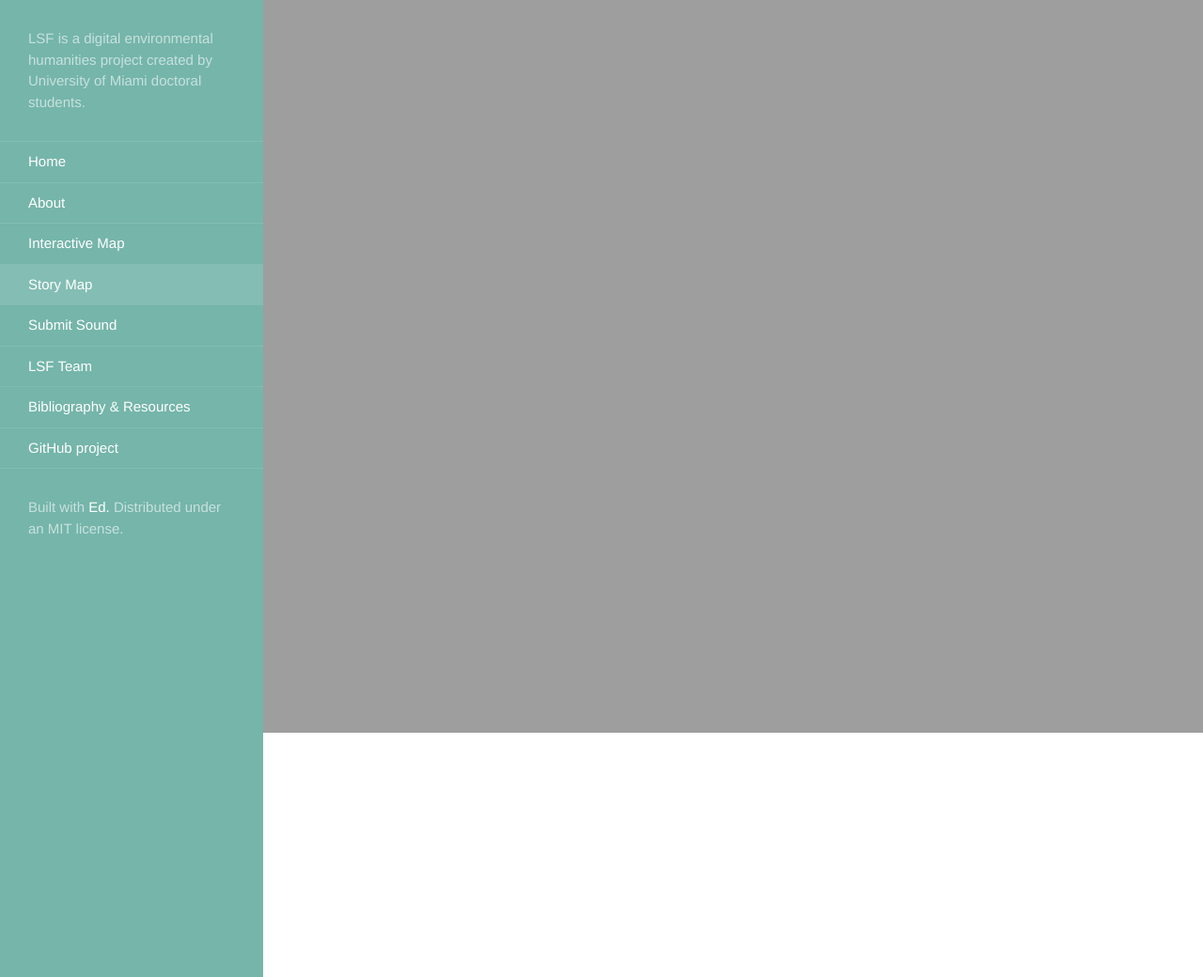
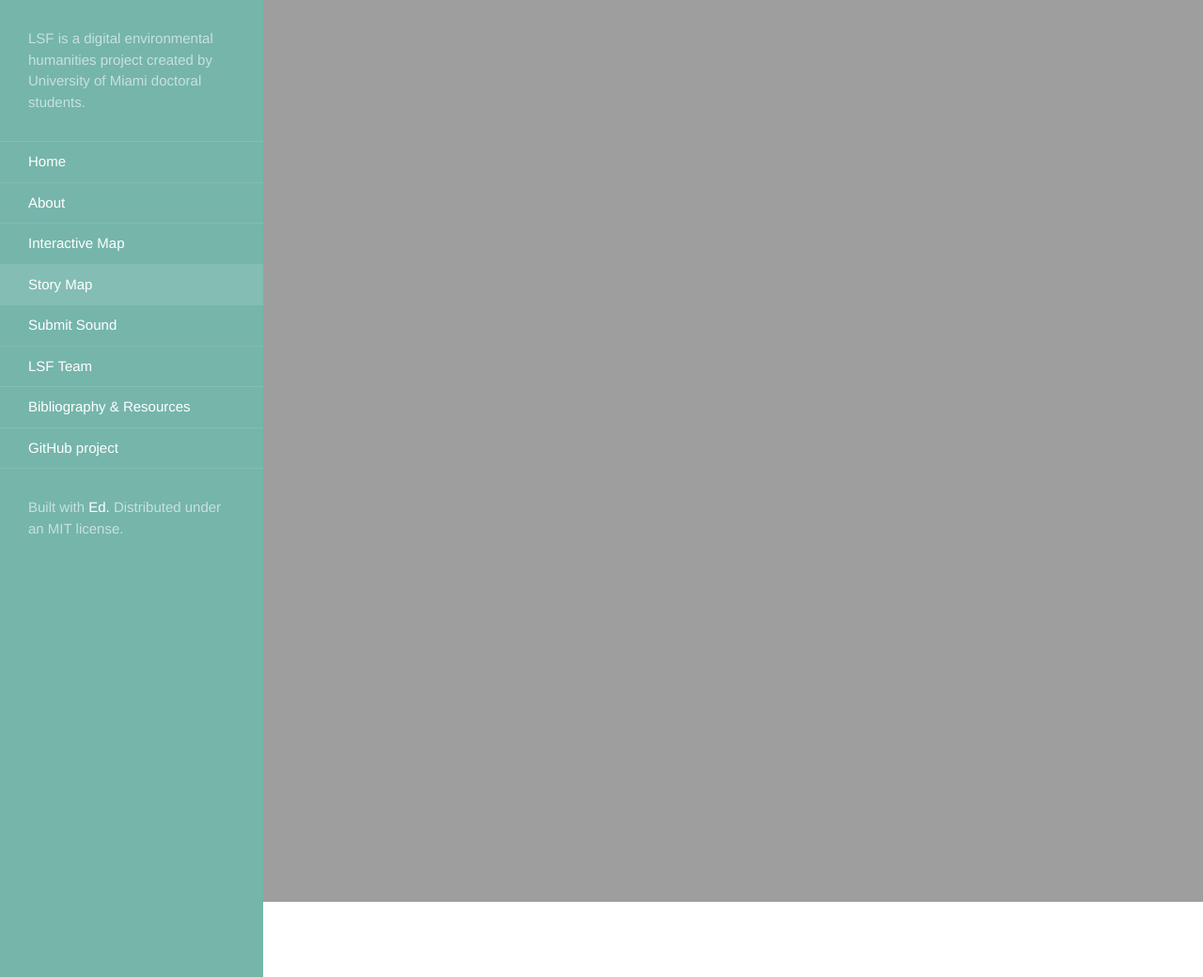
Before and after one commit to rm4-25/lsf_3, a Jekyll site: the page built from Story Map.html, in a window 1280 px wide and 1040 px high. Shown: the whole window at 94% size. Built offline with Jekyll 4.4.1, drawn with Linux system fonts in a browser that asks for light colours.

Commit message:
Update Story Map.html
Changed padding-top from 75% to 100%.

```diff
--- a/Story Map.html
+++ b/Story Map.html
@@ -13,7 +13,7 @@ order: 4
             position: static;
             width: 150%;
             overflow: visible;
-            padding-top: 75%;
+            padding-top: 100%;
         }
 
         .iframe-element {
```
